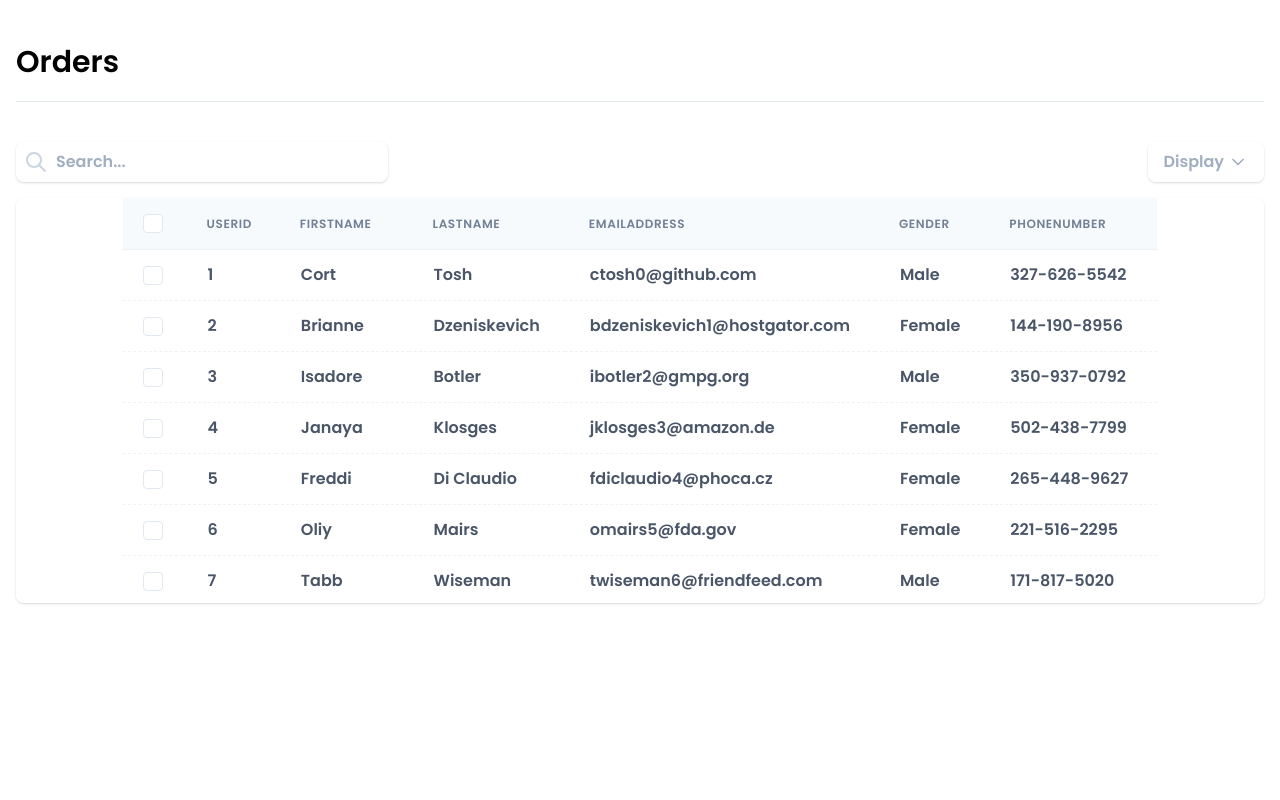
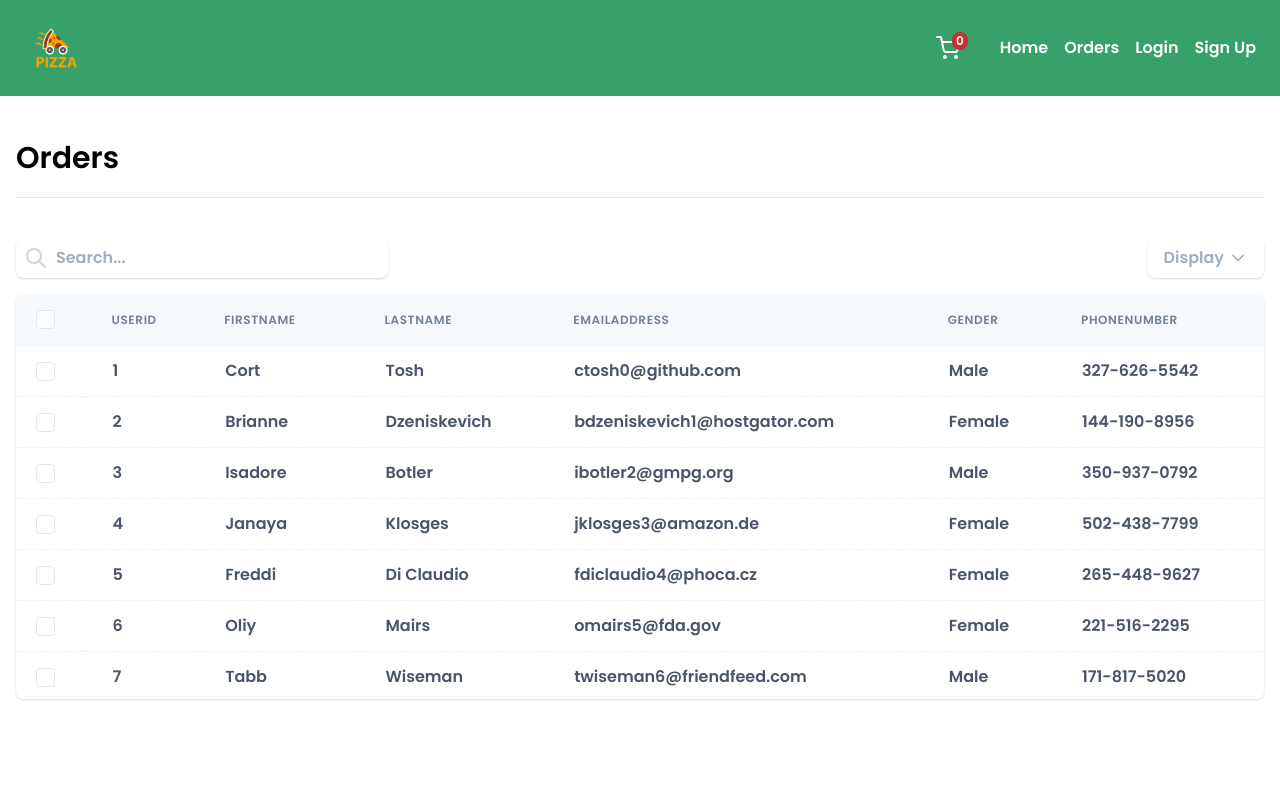
Before and after one commit to Tooluloope/yummy-frontend, a React (Create React App) app: page /orders in a window 1280 px wide. Shown: the top 800 px of the page. Built offline with nearby package versions, Linux system fonts and the light colour scheme.

Commit message:
ORDER ROUTING AND PAGE

```diff
--- a/src/App.js
+++ b/src/App.js
@@ -22,10 +22,10 @@ function App() {
           {/* <AuthenticatedRoute  path= ''>
             <Home />
           </AuthenticatedRoute> */}
-           <Route path='/orders'>
+           {/* <Route path='/orders'>
             <Orders />
-          </Route>
-          <Route path='/'>
+          </Route> */}
+          <Route>
             <Home />
           </Route>
 
--- a/src/components/navbar/navbar.jsx
+++ b/src/components/navbar/navbar.jsx
@@ -93,7 +93,7 @@ export const NavBar = () => {
                 </div>
                 <nav className={`${isOpen? "block" : "hidden "} duration-500 px-2 pt-2 pb-4 sm:flex sm:p-0`}>
                     <Link className='block text-white px-2 py-1 font-semibold rounded hover:bg-green-400' to='/'>Home </Link>
-                    { isAuthenticated && <Link className='block text-white px-2 py-1 font-semibold rounded hover:bg-green-400' to='/orders'>{fullname ? fullname : null} </Link>}
+                    { !isAuthenticated && <Link className='block text-white px-2 py-1 font-semibold rounded hover:bg-green-400' to='/orders'>Orders </Link>}
                     { isAuthenticated && <Link onClick = {() => Logout()} className='block text-white px-2 py-1 font-semibold rounded hover:bg-green-400' to='/login'>logout </Link>}
                     { !isAuthenticated && <Link className='block text-white px-2 py-1 font-semibold rounded hover:bg-green-400' to='/login'>Login </Link>}
                     { !isAuthenticated && <Link className='block text-white px-2 py-1 font-semibold rounded hover:bg-green-400' to='/signup'>Sign Up </Link>}
--- a/src/pages/homepage.jsx
+++ b/src/pages/homepage.jsx
@@ -2,11 +2,17 @@ import React from "react";
 import { NavBar } from "../components/navbar/navbar";
 import { Menu } from "../components/menu/menu";
 import { Store } from "../states/cart/cart";
+import {BrowserRouter as Router , Switch, Route} from "react-router-dom";
+import { Orders } from "./orders";
+
 
 
 export const Home = () =>(
     <Store>
         <NavBar />
-        <Menu />
+
+            <Route path="/orders" component={Orders} />
+            <Route path="/" component={Menu} />
+
     </Store>
 );
--- a/src/pages/orders.jsx
+++ b/src/pages/orders.jsx
@@ -1,5 +1,4 @@
 import React, { useState, useEffect } from "react";
-import { NavBar } from "../components/navbar/navbar";
 import "./order.css";
 
 export const Orders = () => {
@@ -169,13 +168,7 @@ export const Orders = () => {
 
     return(
         <>
-            {/* <NavBar /> */}
             <div className=" h-screen">
-
-
-
-
-
                 <div className="container mx-auto py-6 px-4">
                     <h1 className="text-3xl py-4 border-b mb-10">Orders</h1>
 
@@ -241,7 +234,7 @@ export const Orders = () => {
 
                     <div className="overflow-x-auto bg-white rounded-lg shadow overflow-y-auto relative w-auto"
                         style={{height: "405px"}}>
-			<table className="border-collapse table-auto w-auto whitespace-no-wrap bg-white m-auto table-striped relative">
+                        <table className="border-collapse table-auto w-full whitespace-no-wrap bg-white m-auto table-striped relative ">
                             <thead>
                                 <tr className="text-left">
                                     <th className="py-2 px-3 sticky top-0 border-b border-gray-200 bg-gray-100">
```
Lines whose indentation alone changed are shown as unchanged.
